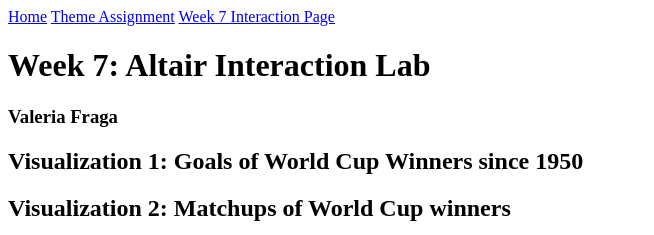
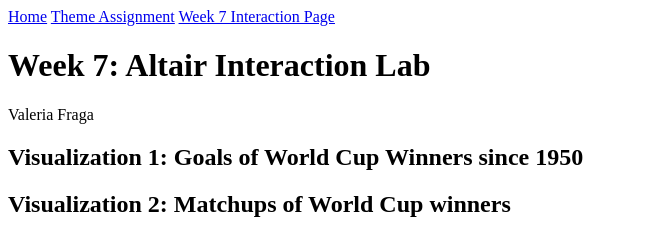
Before and after one commit to vfraga2001/vfraga2001.github.io, a plain HTML site: page week7.html in a window 1280 px wide. Shown: the top 235 px of the page, 0-654 px from the left. Drawn offline with Linux system fonts and the light colour scheme; a script that the page names is missing.

Commit message:
Update week7.html
Changed the name from a header to a paragraph

```diff
--- a/week7.html
+++ b/week7.html
@@ -25,7 +25,7 @@
     </div>
 
     <h1> Week 7: Altair Interaction Lab </h1>
-    <h3> Valeria Fraga </h3>
+    <p> Valeria Fraga </p>
 
     <h2> Visualization 1: Goals of World Cup Winners since 1950 </h2>
     <div id="Viz1">
```
